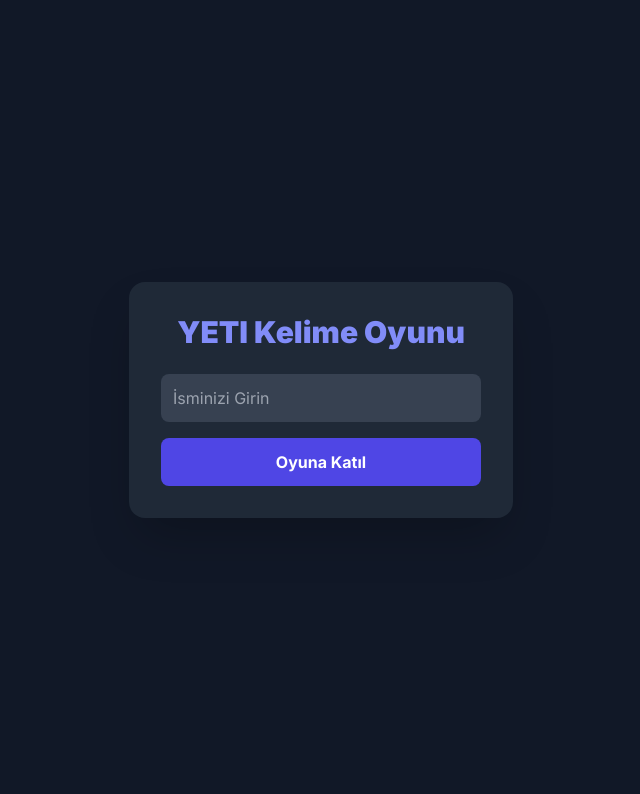
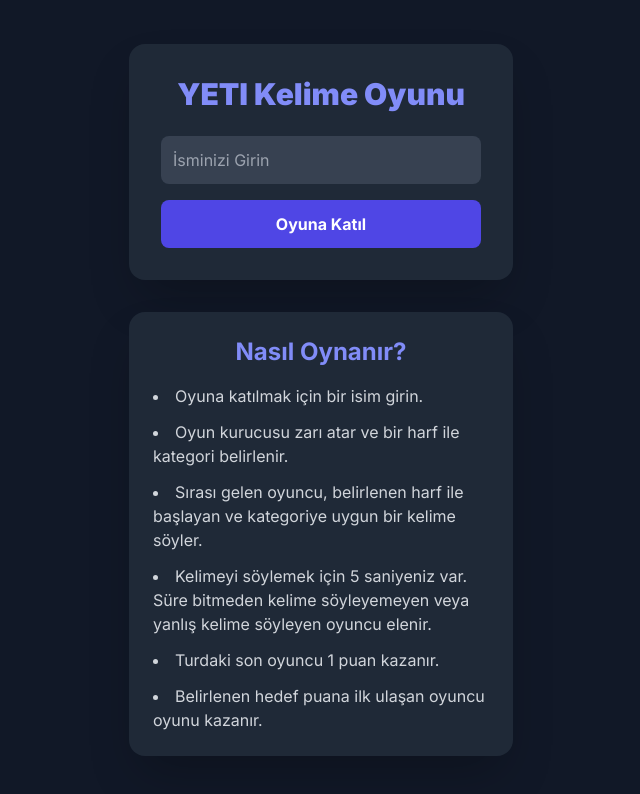
Before and after one commit to gsahin96/kelime_oyunu, a website: page index.html in a window 1280 px wide. Shown: the whole page, without its empty margins (319-959 px from the left). Drawn offline with nearby package versions, Linux system fonts and the light colour scheme; no server answers.

Commit message:
-Ana ekrana "Nasıl Oynanır?" bölümü eklendi.

```diff
--- a/index.html
+++ b/index.html
@@ -98,6 +98,17 @@
             <h1 class="text-3xl font-black mb-6 text-indigo-400 text-center">YETI Kelime Oyunu</h1>
             <input id="nameInput" type="text" placeholder="İsminizi Girin" maxlength="15" class="w-full p-3 mb-4 bg-gray-700 rounded-lg text-white placeholder-gray-400 focus:outline-none focus:ring-2 focus:ring-indigo-500">
             <button id="joinGameButton" class="w-full bg-indigo-600 hover:bg-indigo-700 text-white font-bold py-3 px-4 rounded-lg transition">Oyuna Katıl</button>
+        </div>
+        <div class="mt-8 p-6 bg-gray-800 rounded-2xl shadow-2xl">
+            <h2 class="text-2xl font-bold mb-4 text-indigo-400 text-center">Nasıl Oynanır?</h2>
+            <ul class="space-y-3 text-gray-300 list-disc list-inside">
+                <li>Oyuna katılmak için bir isim girin.</li>
+                <li>Oyun kurucusu zarı atar ve bir harf ile kategori belirlenir.</li>
+                <li>Sırası gelen oyuncu, belirlenen harf ile başlayan ve kategoriye uygun bir kelime söyler.</li>
+                <li>Kelimeyi söylemek için 5 saniyeniz var. Süre bitmeden kelime söyleyemeyen veya yanlış kelime söyleyen oyuncu elenir.</li>
+                <li>Turdaki son oyuncu 1 puan kazanır.</li>
+                <li>Belirlenen hedef puana ilk ulaşan oyuncu oyunu kazanır.</li>
+            </ul>
         </div>
     </div>
 
```
